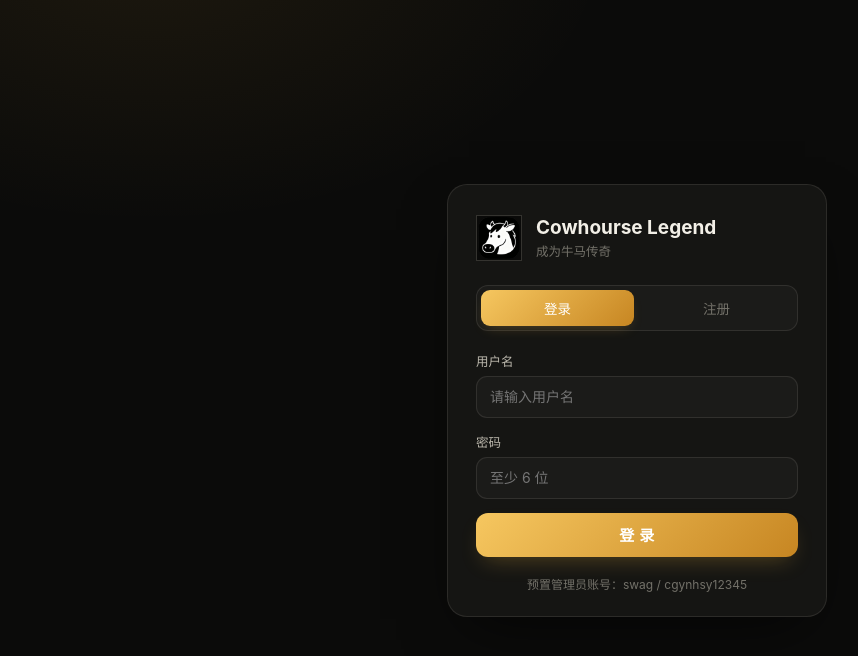
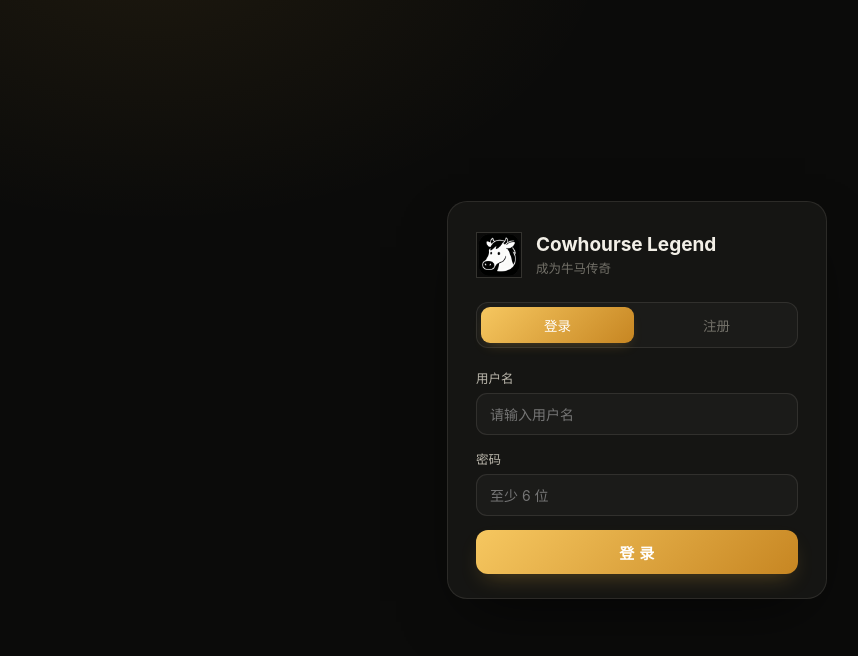
Before and after one commit to Swag0908/swag-agent, a Vue app in the folder swag_agent_web/: page /login in a window 1280 px wide. Shown: the top 656 px of the page, without its empty margins (3-861 px from the left). Built offline with nearby package versions, Linux system fonts and the light colour scheme.

Commit message:
chore(web): 移除登录页预置管理员账号提示

```diff
--- a/swag_agent_web/src/views/LoginView.vue
+++ b/swag_agent_web/src/views/LoginView.vue
@@ -96,7 +96,6 @@ async function submit() {
         </button>
       </form>
 
-      <p class="auth-hint">预置管理员账号：swag / cgynhsy12345</p>
     </div>
   </div>
 </template>
```
